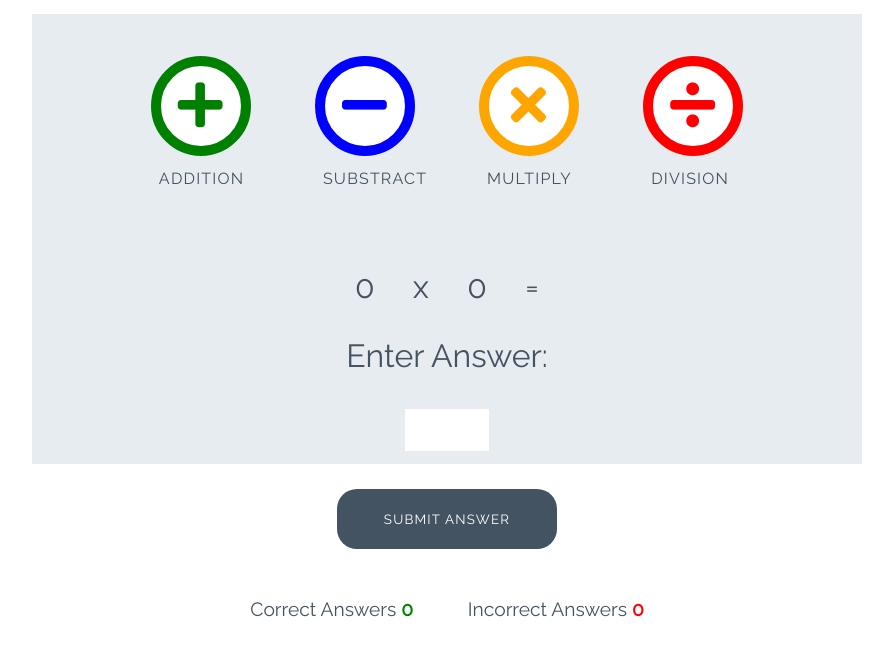
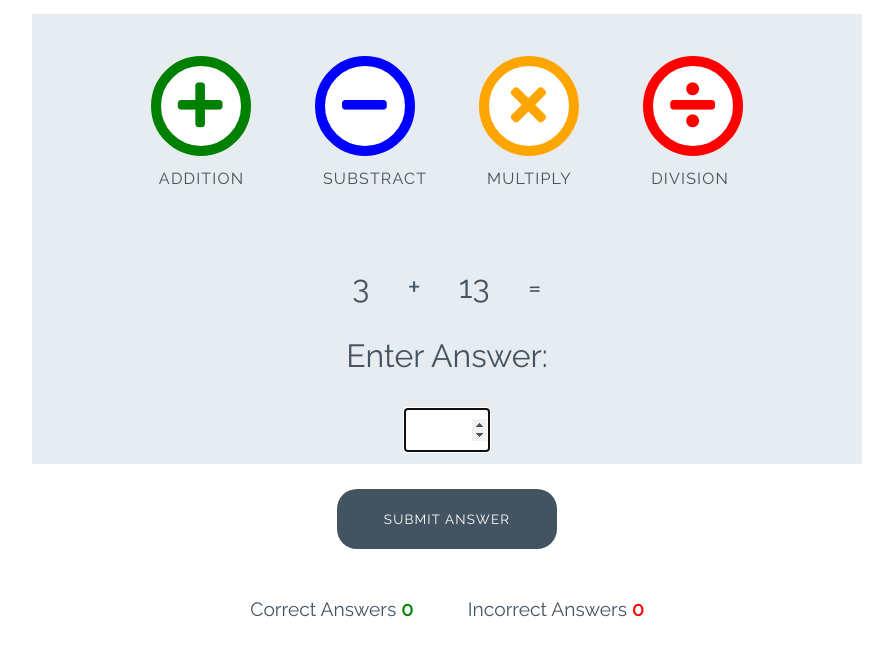
Before and after one commit to FGuerradecamargo/love-maths, a plain HTML site: page index.htm in a window 1280 px wide. Shown: the part 89-744 px from the top of the page, without its empty margins (193-1086 px from the left). Drawn offline with Linux system fonts and the light colour scheme.

Commit message:
Add faviconand final tidy ups for the user

```diff
--- a/assets/js/script.js
+++ b/assets/js/script.js
@@ -15,6 +15,12 @@ document.addEventListener("DOMContentLoaded", function() {
         })
     }
 
+    document.getElementById("answer-box").addEventListener("keydown", function(event) {
+        if (event.key === "Enter") {
+            checkAnswer();
+        }
+    })
+
     runGmame("addition")
 })
 
@@ -24,9 +30,12 @@ document.addEventListener("DOMContentLoaded", function() {
  */
 function runGmame(gameType) {
 
+    document.getElementById("answer-box").value = "";
+    document.getElementById("answer-box").focus();
+
     // Creates two random numbers between 1 and 25
-    let num1 = Math.floor(Math.randoma() * 25 +1);
-    let num2 = Math.floor(Math.randoma() * 25 +1);
+    let num1 = Math.floor(Math.random() * 25 +1);
+    let num2 = Math.floor(Math.random() * 25 +1);
 
     if (gameType === "addition") {
         displayAdditionalQuestion(num1, num2);
--- a/index.htm
+++ b/index.htm
@@ -10,8 +10,10 @@
         integrity="sha384-fnmOCqbTlWIlj8LyTjo7mOUStjsKC4pOpQbqyi7RrhN7udi9RwhKkMHpvLbHG9Sr" crossorigin="anonymous">
     <link href="https://fonts.googleapis.com/css?family=Raleway%7CRighteous" rel="stylesheet">
 
+    <link rel='shortcut icon' type='image/x-icon' href='favicon.ico' />
+
     <link rel="stylesheet" href="assets/css/style.css">
-    <title>Document</title>
+    <title>Love Maths!</title>
 </head>
 
 <body>
```
Also changed, not shown: logo.png (added).
